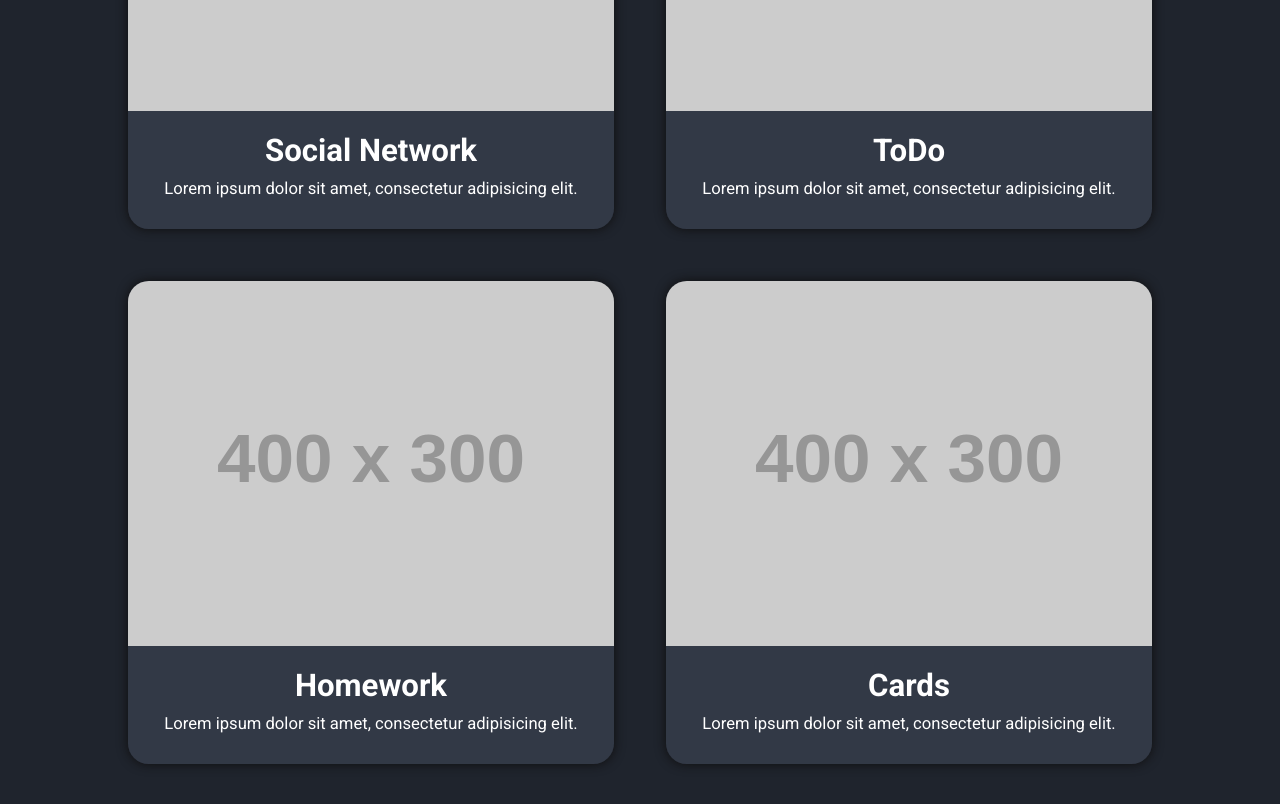
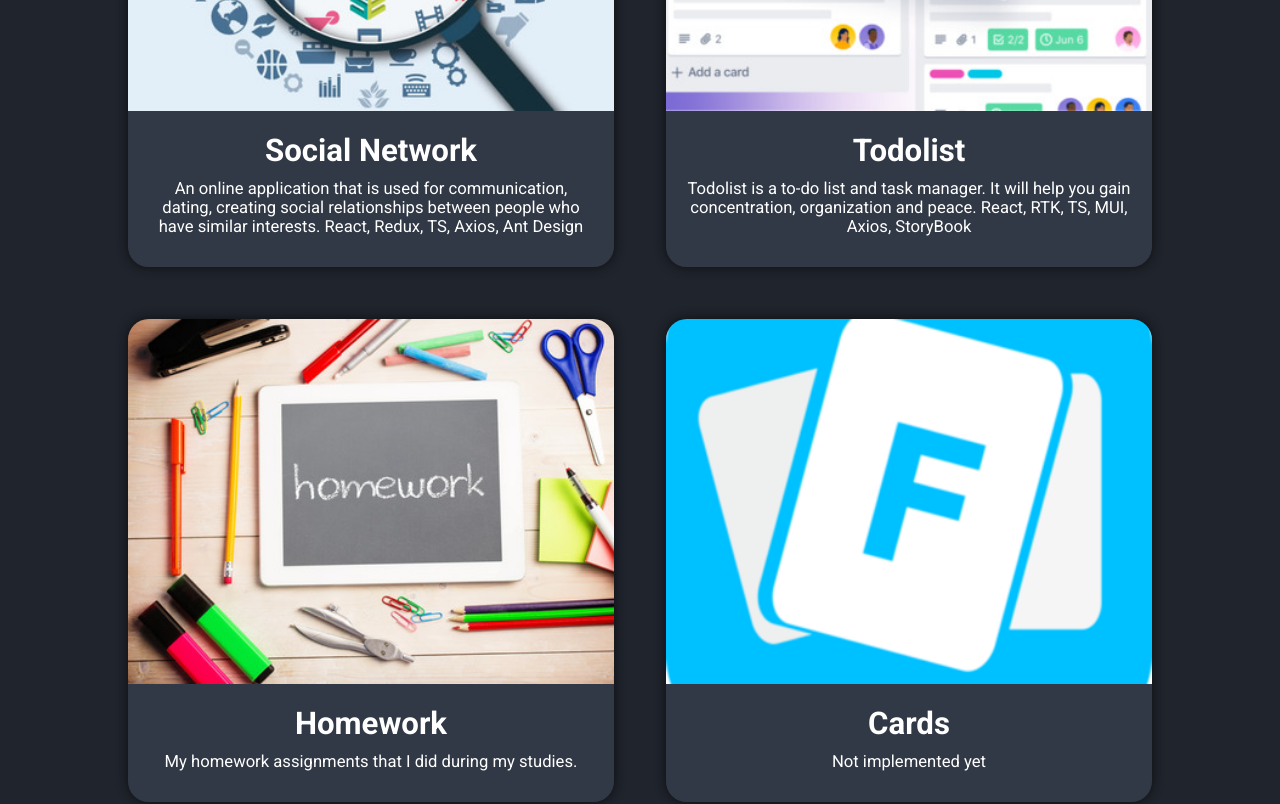
Before and after one commit to vladnen97/portfolio, a React (Create React App) app: page / in a window 1280 px wide. Shown: the part 2160-2964 px from the top of the page. Built offline with nearby package versions, Linux system fonts and the light colour scheme.

Commit message:
feat: use images instead placeholder, add description and links

```diff
--- a/src/components/Projects/Projects.tsx
+++ b/src/components/Projects/Projects.tsx
@@ -2,40 +2,44 @@ import React from 'react';
 import s from './Projects.module.css'
 import {Projectbox} from './Projectbox/Projectbox';
 import {Fade} from 'react-awesome-reveal';
+import  socialNetwork  from '../../assets/social-network.jpg'
+import  flashCards  from '../../assets/flashcards.png'
+import  toDoList  from '../../assets/to-do-list.jpg'
+import  homework  from '../../assets/homework.jpg'
 
 export const Projects = () => {
     const projects = [
         {
             id: 1,
-            img: 'https://placehold.jp/400x300.png',
-            linkGitHub: 'https://www.google.com',
-            linkDeploy: 'https://www.google.com',
+            img: socialNetwork,
+            linkGitHub: 'https://github.com/vladnen97/social-network',
+            linkDeploy: 'https://vladnen97.github.io/social-network',
             title: 'Social Network',
-            desc: 'Lorem ipsum dolor sit amet, consectetur adipisicing elit.'
+            desc: 'An online application that is used for communication, dating, creating social relationships between people who have similar interests. React, Redux, TS, Axios, Ant Design'
         },
         {
             id: 2,
-            img: 'https://placehold.jp/400x300.png',
-            linkGitHub: 'https://www.google.com',
-            linkDeploy: 'https://www.google.com',
-            title: 'ToDo',
-            desc: 'Lorem ipsum dolor sit amet, consectetur adipisicing elit.'
+            img: toDoList,
+            linkGitHub: 'https://github.com/vladnen97/todo-list',
+            linkDeploy: 'https://vladnen97.github.io/todo-list',
+            title: 'Todolist',
+            desc: 'Todolist is a to-do list and task manager. It will help you gain concentration, organization and peace. React, RTK, TS, MUI, Axios, StoryBook'
         },
         {
             id: 3,
-            img: 'https://placehold.jp/400x300.png',
-            linkGitHub: 'https://www.google.com',
-            linkDeploy: 'https://www.google.com',
+            img: homework,
+            linkGitHub: 'https://github.com/vladnen97/homework',
+            linkDeploy: 'http://vladnen97.github.io/homework',
             title: 'Homework',
-            desc: 'Lorem ipsum dolor sit amet, consectetur adipisicing elit.'
+            desc: 'My homework assignments that I did during my studies.'
         },
         {
             id: 4,
-            img: 'https://placehold.jp/400x300.png',
+            img: flashCards,
             linkGitHub: 'https://www.google.com',
             linkDeploy: 'https://www.google.com',
             title: 'Cards',
-            desc: 'Lorem ipsum dolor sit amet, consectetur adipisicing elit.'
+            desc: 'Not implemented yet'
         },
     ]
 
```
